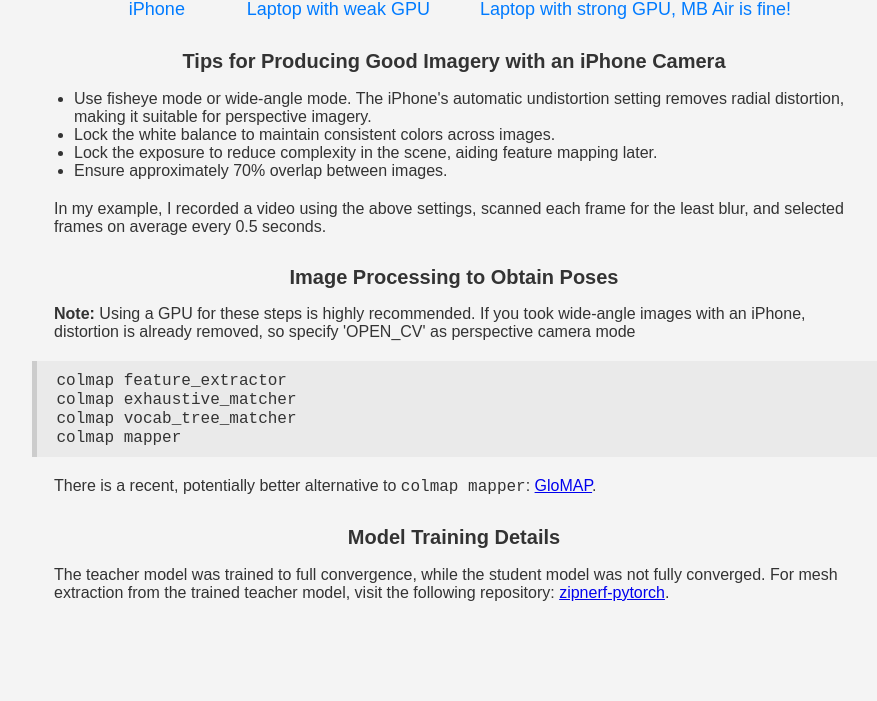
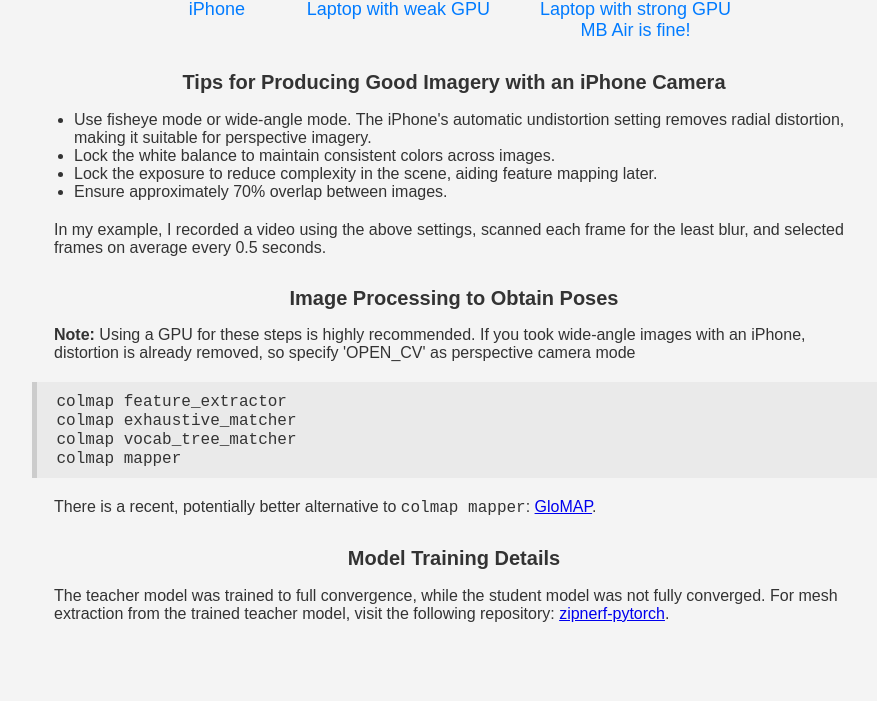
Before and after one commit to lukasabdallah/lukasabdallah.github.io, a plain HTML site: page index.html in a window 1280 px wide. Shown: the part 345-1046 px from the top of the page, without its empty margins (186-1063 px from the left). Before the commit the page ends 1025 px from the top, so only its background shows below. Drawn offline with Linux system fonts and the light colour scheme.

Commit message:
Update index.html

```diff
--- a/index.html
+++ b/index.html
@@ -86,7 +86,7 @@
         <div class="option">
             <a href="https://p01onk7kh5l6ye-8003.proxy.runpod.net/?useDistanceGrid=true&useBits=true&dir=converted_perspective_room/sm_000&converted_perspective_room&mouseMode=fps&vfovy=70&exposure=0.016&near=0.02&quality=high&mouseMode=fps">
                 <span class="icon">&#128187;</span>
-                <span>Laptop with strong GPU, MB Air is fine!</span>
+                <span>Laptop with strong GPU <br> MB Air is fine! </span>
             </a>
         </div>
     </div>
```
